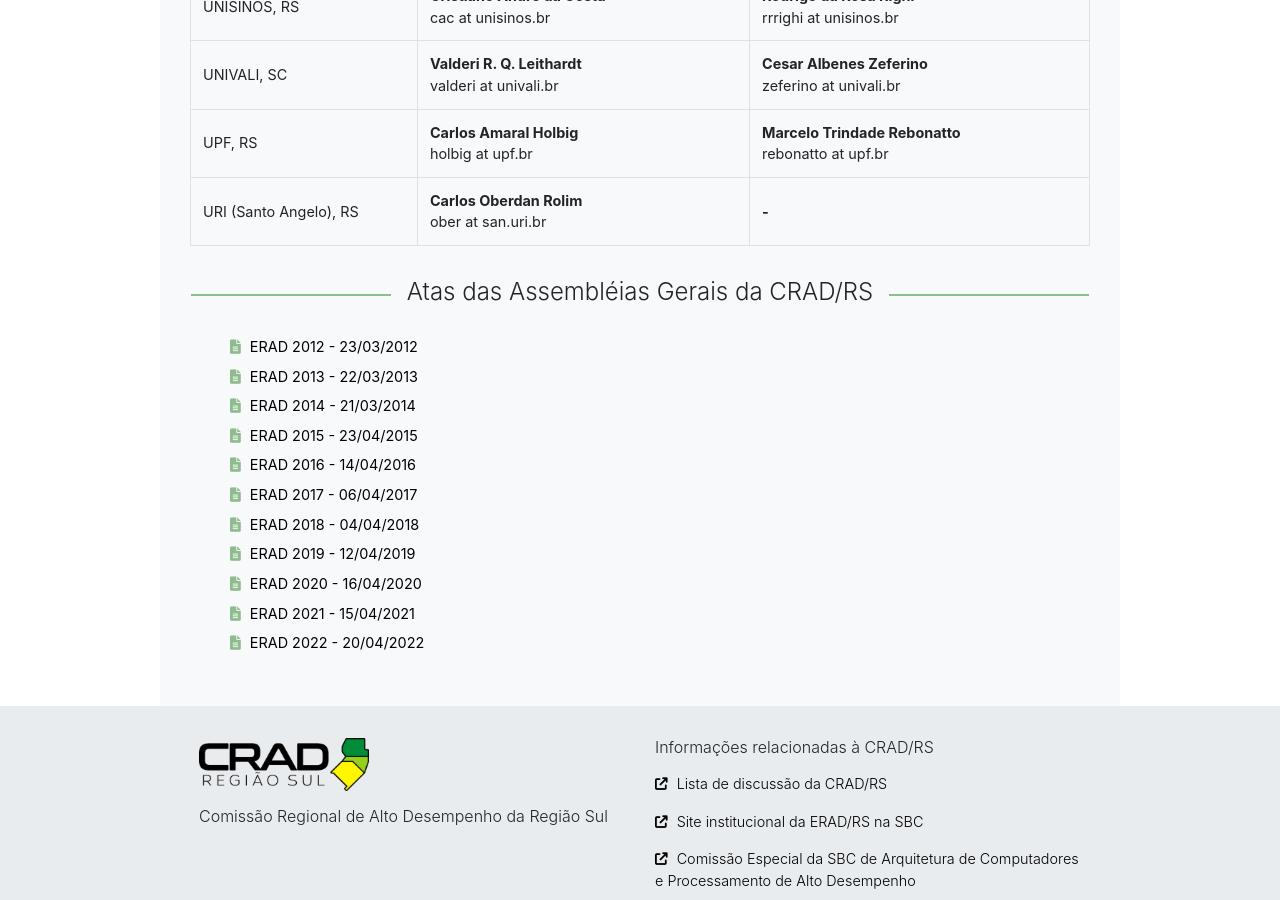
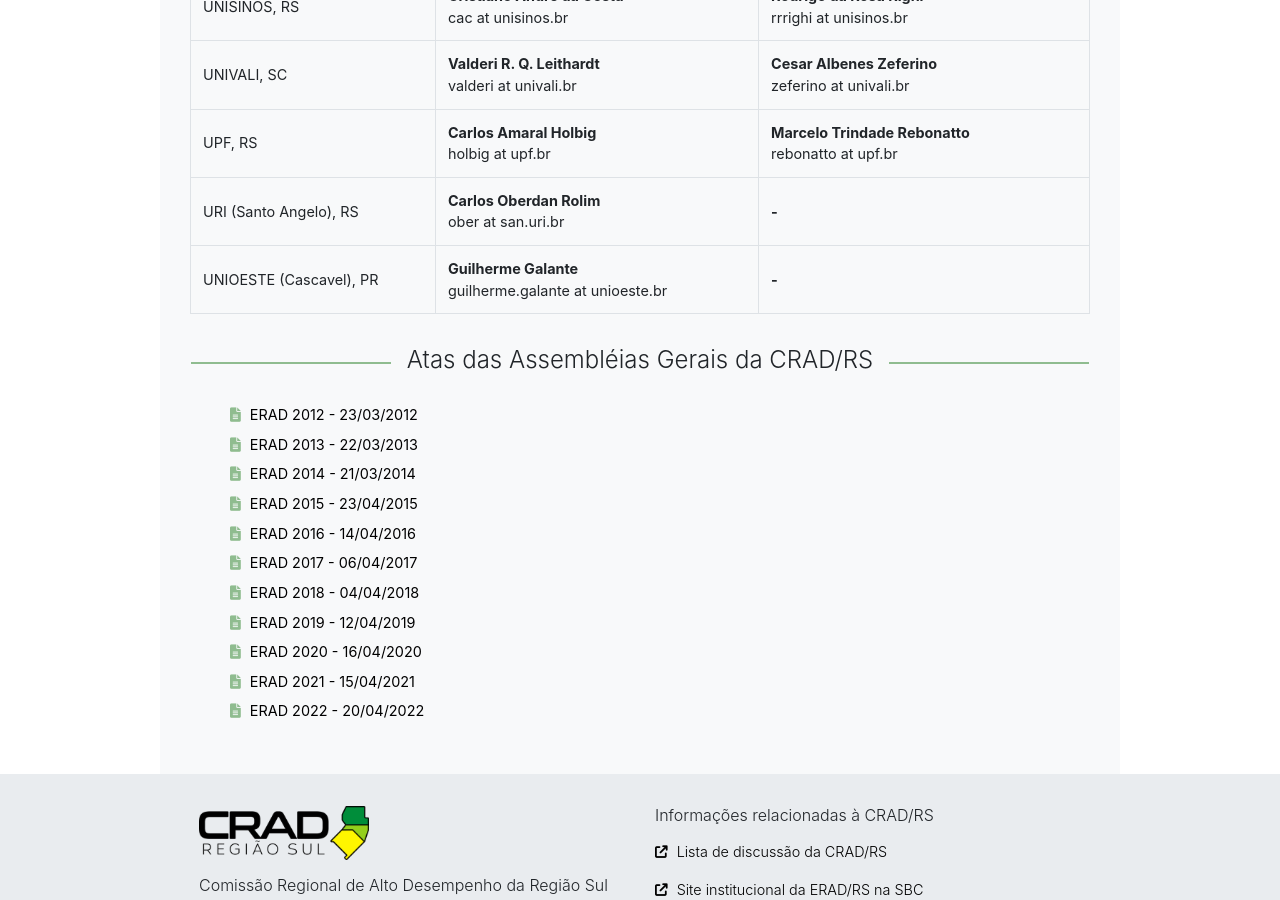
Before and after one commit to cradrs/cradrs.github.io, a Jekyll site: the page built from index.markdown, in a window 1280 px wide and 900 px high, scrolled down 3366 px. Built offline with Jekyll 4.4.1, drawn with Linux system fonts in a browser that asks for light colours.

Commit message:
Update pagina-cradrs.yml

```diff
--- a/_data/pagina-cradrs.yml
+++ b/_data/pagina-cradrs.yml
@@ -227,6 +227,13 @@ comissao-deliberativa:
         contato: "ober at san.uri.br"
       - nome: "-"
         contato: ""
+  - instituicao:
+    nome: "UNIOESTE (Cascavel), PR"
+    representantes:
+      - nome: "Guilherme Galante"
+        contato: "guilherme.galante at unioeste.br"
+      - nome: "-"
+        contato: ""
 #  - instituicao:
 #    nome: ""
 #    representantes:
```
